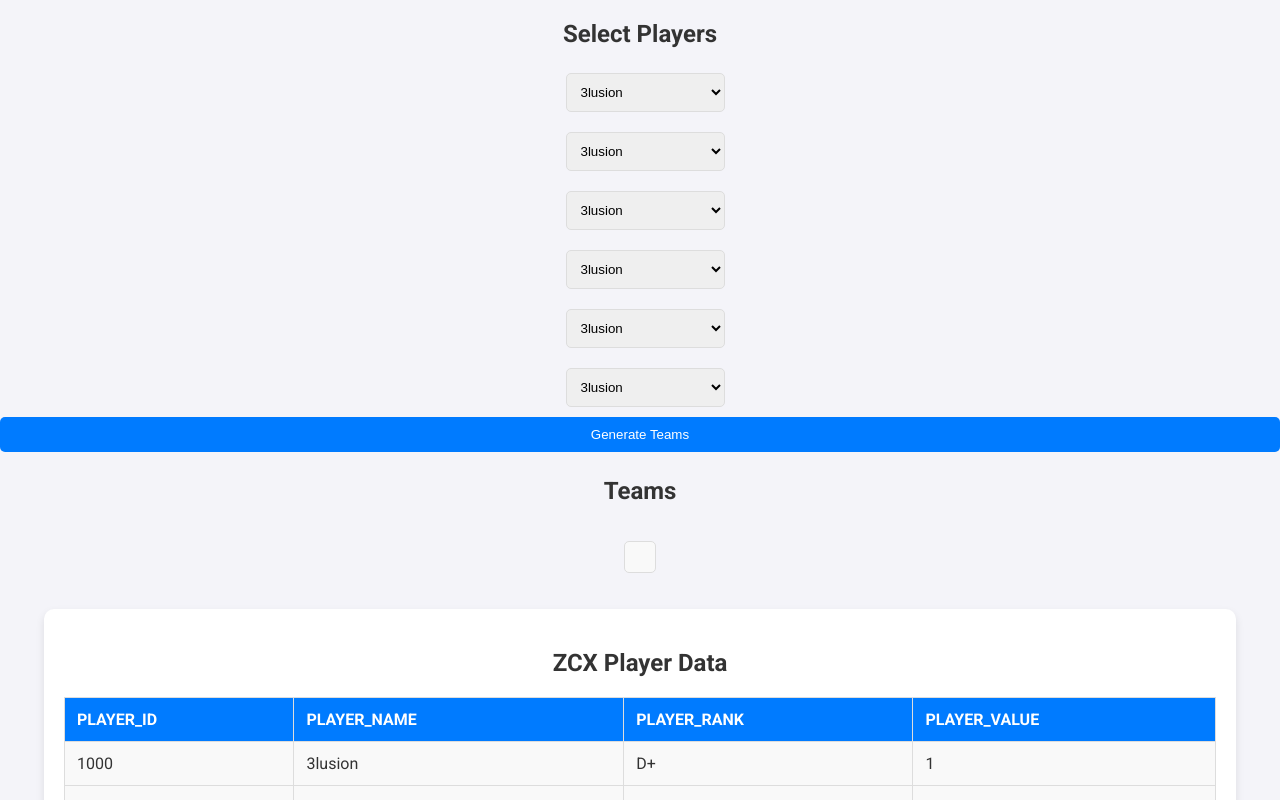
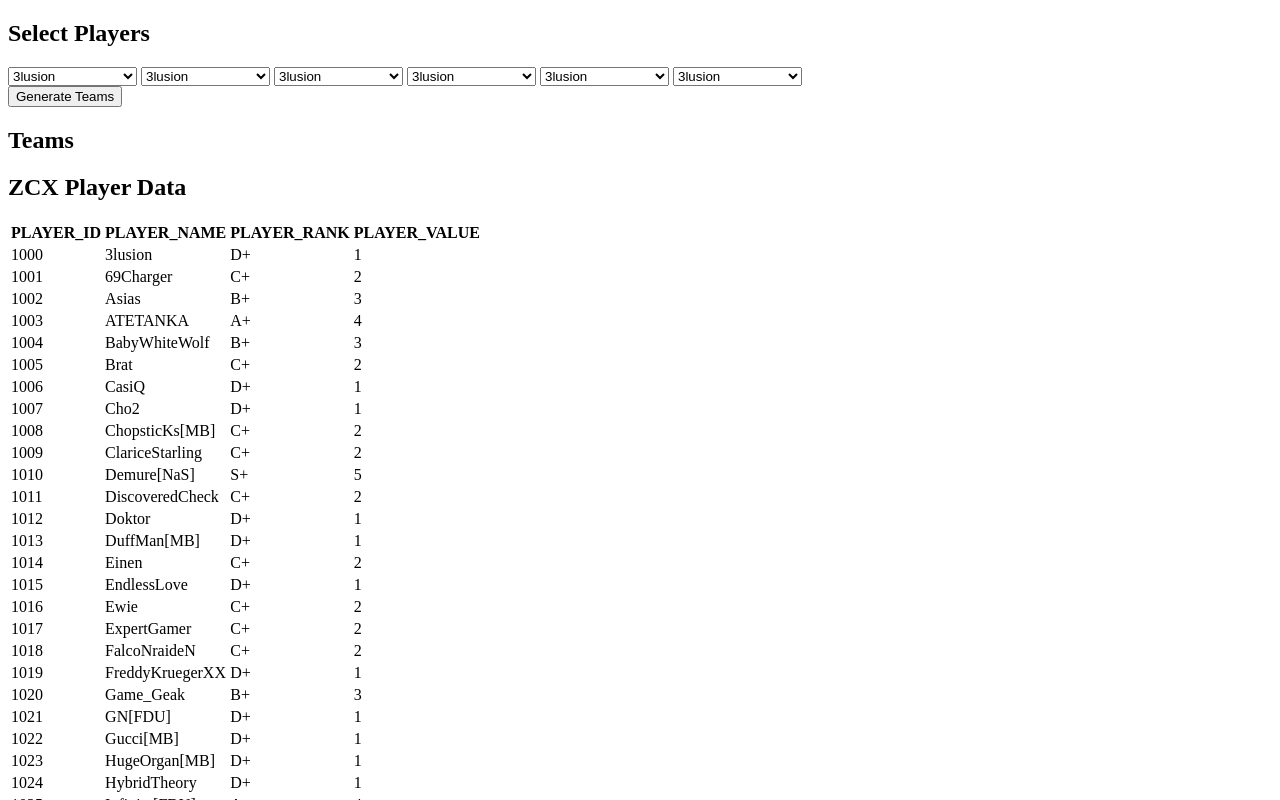
Before and after one commit to Stilfly01/SCTeamBuilder, a plain HTML site: page Index.html in a window 1280 px wide. Shown: the top 800 px of the page. Drawn offline with Linux system fonts and the light colour scheme.

Commit message:
Update Index.html

```diff
--- a/Index.html
+++ b/Index.html
@@ -2,80 +2,6 @@
 <html>
 <head>
     <title>ZCX Player Data</title>
-    <link href="https://fonts.googleapis.com/css2?family=Roboto:wght@400;700&display=swap" rel="stylesheet">
-    <style>
-        body {
-            font-family: 'Roboto', sans-serif;
-            background-color: #f4f4f9;
-            color: #333;
-            margin: 0;
-            padding: 0;
-            display: flex;
-            justify-content: center;
-            align-items: center;
-            flex-direction: column;
-            min-height: 100vh;
-        }
-        .container {
-            background: #fff;
-            border-radius: 10px;
-            box-shadow: 0 4px 8px rgba(0, 0, 0, 0.1);
-            padding: 20px;
-            margin: 20px;
-            width: 90%;
-            max-width: 1200px;
-        }
-        h2 {
-            text-align: center;
-            margin-bottom: 20px;
-        }
-        table {
-            width: 100%;
-            border-collapse: collapse;
-            margin-bottom: 20px;
-        }
-        table, th, td {
-            border: 1px solid #ddd;
-        }
-        th, td {
-            padding: 12px;
-            text-align: left;
-        }
-        th {
-            background-color: #007bff;
-            color: #fff;
-        }
-        td {
-            background-color: #f9f9f9;
-        }
-        select, button {
-            padding: 10px;
-            margin: 5px;
-            border-radius: 5px;
-            border: 1px solid #ddd;
-            width: 100%;
-        }
-        button {
-            background-color: #007bff;
-            color: #fff;
-            border: none;
-            cursor: pointer;
-        }
-        button:hover {
-            background-color: #0056b3;
-        }
-        #output {
-            background-color: #f9f9f9;
-            border: 1px solid #ddd;
-            padding: 15px;
-            border-radius: 5px;
-        }
-        .grid-container {
-            display: grid;
-            grid-template-columns: repeat(auto-fill, minmax(150px, 1fr));
-            gap: 10px;
-        }
-    </style>
 </head>
 <body>
 
```
